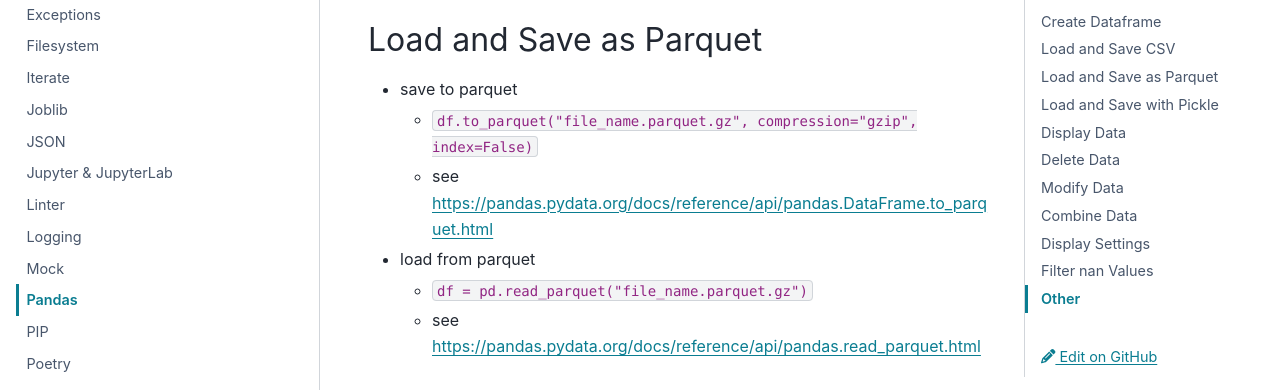
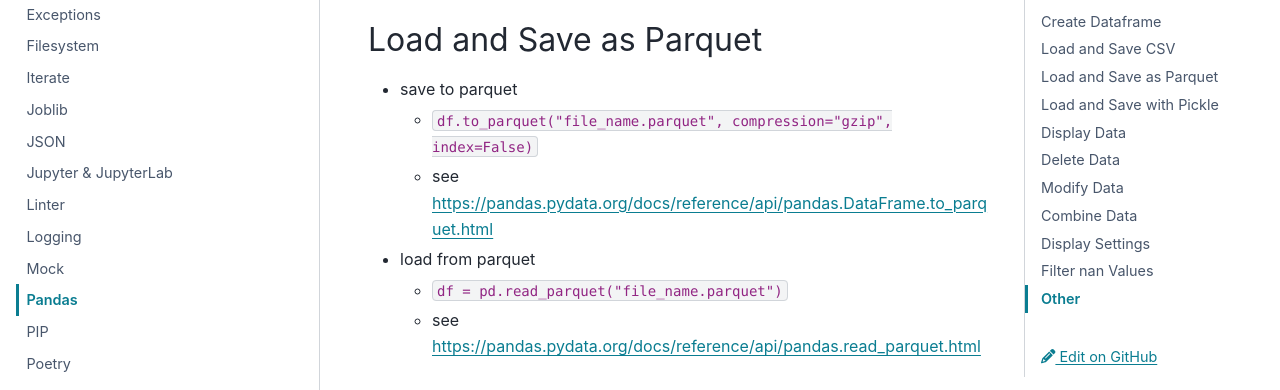
Before and after one commit to PhilipMay/PhilipMay_org, a Sphinx documentation site: the page built from source/python/pandas.md, in a window 1280 px wide and 900 px high, scrolled down 1185 px. Shown: the part 148-538 px from the top of the window. Built offline with Sphinx 7.4.7 and the PyData theme 0.15.4, drawn with Linux system fonts in a browser that asks for light colours.

```diff
--- a/source/python/pandas.md
+++ b/source/python/pandas.md
@@ -40,10 +40,10 @@ df = pd.read_csv(
 ## Load and Save as Parquet
 
 - save to parquet
-  - `df.to_parquet("file_name.parquet.gz", compression="gzip", index=False)`
+  - `df.to_parquet("file_name.parquet", compression="gzip", index=False)`
   - see <https://pandas.pydata.org/docs/reference/api/pandas.DataFrame.to_parquet.html>
 - load from parquet
-  - `df = pd.read_parquet("file_name.parquet.gz")`
+  - `df = pd.read_parquet("file_name.parquet")`
   - see <https://pandas.pydata.org/docs/reference/api/pandas.read_parquet.html>
 
 ## Load and Save with Pickle
```
